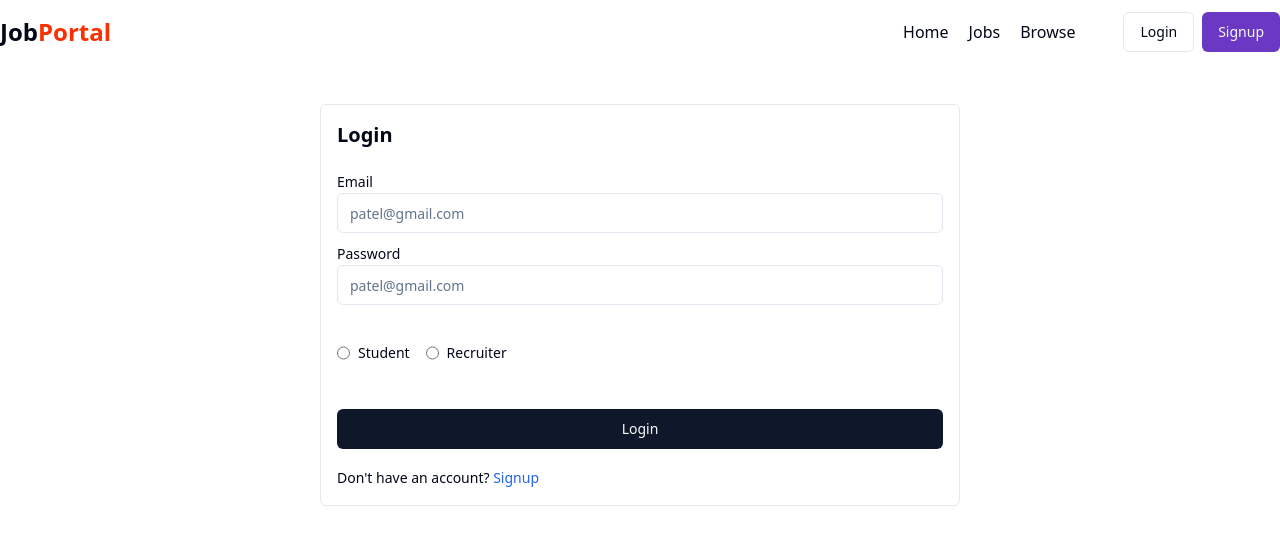
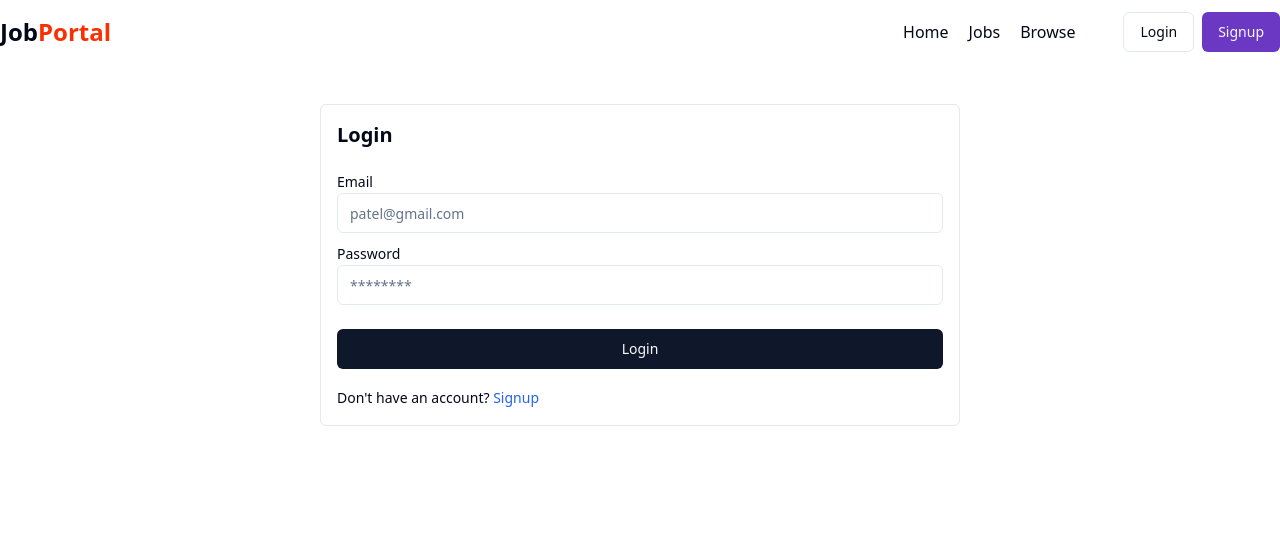
Before and after one commit to moiz-xyz/Campus-app, a React (Vite) app: page /login in a window 1280 px wide. Shown: the top 544 px of the page. Built offline with nearby package versions, Linux system fonts and the light colour scheme.

Commit message:
added realtime db to auth

```diff
--- a/src/components/auth/Login.jsx
+++ b/src/components/auth/Login.jsx
@@ -1,30 +1,29 @@
-import React, { useEffect, useState } from 'react'
-import Navbar from '../shared/Navbar'
-import { Label } from '../ui/label'
-import { Input } from '../ui/input'
-import { RadioGroup } from '../ui/radio-group'
-import { Button } from '../ui/button'
-import { Link, useNavigate } from 'react-router-dom'
+import React, { useEffect, useState } from "react";
+import Navbar from "../shared/Navbar";
+import { Label } from "../ui/label";
+import { Input } from "../ui/input";
+import { Button } from "../ui/button";
+import { Link, useNavigate } from "react-router-dom";
 import { signInWithEmailAndPassword } from "firebase/auth";
-import { auth } from '@/utils/constant'
-import { toast } from 'sonner'
-import { useDispatch, useSelector } from 'react-redux'
-import { setLoading, setUser } from '@/redux/authSlice'
-import { Loader2 } from 'lucide-react'
+import { auth, db } from "@/utils/constant";
+import { toast } from "sonner";
+import { useDispatch, useSelector } from "react-redux";
+import { setLoading, setUser } from "@/redux/authSlice";
+import { Loader2 } from "lucide-react";
+import { ref, get, child } from "firebase/database";
 
 const Login = () => {
   const [input, setInput] = useState({
     email: "",
     password: "",
-        role: "",
   });
-    const { loading,user } = useSelector(store => store.auth);
+  const { loading, user } = useSelector((store) => store.auth);
   const navigate = useNavigate();
   const dispatch = useDispatch();
 
   const changeEventHandler = (e) => {
     setInput({ ...input, [e.target.name]: e.target.value });
-    }
+  };
 
   const submitHandler = async (e) => {
     e.preventDefault();
@@ -39,15 +38,27 @@ const Login = () => {
 
       const firebaseUser = userCredential.user;
 
-        dispatch(setUser({
-            email: firebaseUser.email,
-            uid: firebaseUser.uid,
-            role: input.role
-        }));
+      const dbRef = ref(db);
+      const snapshot = await get(child(dbRef, "users/" + firebaseUser.uid));
 
+      if (snapshot.exists()) {
+        const userData = snapshot.val();
+
+        dispatch(
+          setUser({
+            fullname: userData.fullname,
+            email: userData.email,
+            uid: userData.uid,
+            phoneNumber: userData.phoneNumber,
+            role: userData.role,
+          })
+        );
+        console.log(setUser);
+        toast.success("Login successful ");
         navigate("/");
-        toast.success("Login successful");
-
+      } else {
+        toast.error("No user data found");
+      }
     } catch (error) {
       console.error(error);
       toast.error(error.message);
@@ -55,18 +66,23 @@ const Login = () => {
       dispatch(setLoading(false));
     }
   };
-    useEffect(()=>{
-        if(user){
+
+  useEffect(() => {
+    if (user) {
       navigate("/");
     }
-    },[])
+  }, [user]);
+
   return (
     <div>
       <Navbar />
-            <div className='flex items-center justify-center max-w-7xl mx-auto'>
-                <form onSubmit={submitHandler} className='w-1/2 border border-gray-200 rounded-md p-4 my-10'>
-                    <h1 className='font-bold text-xl mb-5'>Login</h1>
-                    <div className='my-2'>
+      <div className="flex items-center justify-center max-w-7xl mx-auto">
+        <form
+          onSubmit={submitHandler}
+          className="w-1/2 border border-gray-200 rounded-md p-4 my-10"
+        >
+          <h1 className="font-bold text-xl mb-5">Login</h1>
+          <div className="my-2">
             <Label>Email</Label>
             <Input
               type="email"
@@ -77,50 +93,36 @@ const Login = () => {
             />
           </div>
 
-                    <div className='my-2'>
+          <div className="my-2">
             <Label>Password</Label>
             <Input
               type="password"
               value={input.password}
               name="password"
               onChange={changeEventHandler}
-                            placeholder="patel@gmail.com"
+              placeholder="********"
             />
           </div>
-                    <div className='flex items-center justify-between'>
-                        <RadioGroup className="flex items-center gap-4 my-5">
-                            <div className="flex items-center space-x-2">
-                                <Input
-                                    type="radio"
-                                    name="role"
-                                    value="student"
-                                    checked={input.role === 'student'}
-                                    onChange={changeEventHandler}
-                                    className="cursor-pointer"
-                                />
-                                <Label htmlFor="r1">Student</Label>
-                            </div>
-                            <div className="flex items-center space-x-2">
-                                <Input
-                                    type="radio"
-                                    name="role"
-                                    value="recruiter"
-                                    checked={input.role === 'recruiter'}
-                                    onChange={changeEventHandler}
-                                    className="cursor-pointer"
-                                />
-                                <Label htmlFor="r2">Recruiter</Label>
-                            </div>
-                        </RadioGroup>
-                    </div>
-                    {
-                        loading ? <Button className="w-full my-4"> <Loader2 className='mr-2 h-4 w-4 animate-spin' /> Please wait </Button> : <Button type="submit" className="w-full my-4">Login</Button>
-                    }
-                    <span className='text-sm'>Don't have an account? <Link to="/signup" className='text-blue-600'>Signup</Link></span>
+
+          {loading ? (
+            <Button className="w-full my-4">
+              <Loader2 className="mr-2 h-4 w-4 animate-spin" /> Please wait
+            </Button>
+          ) : (
+            <Button type="submit" className="w-full my-4">
+              Login
+            </Button>
+          )}
+          <span className="text-sm">
+            Don't have an account?{" "}
+            <Link to="/signup" className="text-blue-600">
+              Signup
+            </Link>
+          </span>
         </form>
       </div>
     </div>
-    )
-}
+  );
+};
 
-export default Login
+export default Login;
--- a/src/components/auth/Signup.jsx
+++ b/src/components/auth/Signup.jsx
@@ -6,11 +6,12 @@ import { RadioGroup } from "../ui/radio-group";
 import { Button } from "../ui/button";
 import { Link, useNavigate } from "react-router-dom";
 import { createUserWithEmailAndPassword, updateProfile } from "firebase/auth";
-import { auth } from "@/utils/constant";
+import { auth, db } from "@/utils/constant";
 import { toast } from "sonner";
 import { useDispatch, useSelector } from "react-redux";
 import { setLoading, setUser } from "@/redux/authSlice";
 import { Loader2 } from "lucide-react";
+import { ref, set } from "firebase/database";
 
 const Signup = () => {
   const [input, setInput] = useState({
@@ -28,6 +29,7 @@ const Signup = () => {
   const changeEventHandler = (e) => {
     setInput({ ...input, [e.target.name]: e.target.value });
   };
+
   const submitHandler = async (e) => {
     e.preventDefault();
     try {
@@ -45,6 +47,15 @@ const Signup = () => {
         displayName: input.fullname,
       });
 
+      await set(ref(db, "users/" + firebaseUser.uid), {
+        fullname: input.fullname,
+        email: firebaseUser.email,
+        uid: firebaseUser.uid,
+        phoneNumber: input.phoneNumber,
+        role: input.role,
+      });
+
+      // 4️⃣ Update Redux store
       dispatch(
         setUser({
           fullname: input.fullname,
@@ -55,7 +66,7 @@ const Signup = () => {
         })
       );
 
-      toast.success("Signup successful ");
+      toast.success("Signup successful 🎉");
       navigate("/login");
     } catch (error) {
       console.error(error);
@@ -69,7 +80,8 @@ const Signup = () => {
     if (user) {
       navigate("/");
     }
-  }, []);
+  }, [user]);
+
   return (
     <div>
       <Navbar />
@@ -116,7 +128,7 @@ const Signup = () => {
               value={input.password}
               name="password"
               onChange={changeEventHandler}
-              placeholder="patel@gmail.com"
+              placeholder="********"
             />
           </div>
           <div className="flex items-center justify-between">
@@ -130,7 +142,7 @@ const Signup = () => {
                   onChange={changeEventHandler}
                   className="cursor-pointer"
                 />
-                <Label htmlFor="r1">Student</Label>
+                <Label>Student</Label>
               </div>
               <div className="flex items-center space-x-2">
                 <Input
@@ -141,14 +153,13 @@ const Signup = () => {
                   onChange={changeEventHandler}
                   className="cursor-pointer"
                 />
-                <Label htmlFor="r2">Recruiter</Label>
+                <Label>Recruiter</Label>
               </div>
             </RadioGroup>
           </div>
           {loading ? (
             <Button className="w-full my-4">
-              {" "}
-              <Loader2 className="mr-2 h-4 w-4 animate-spin" /> Please wait{" "}
+              <Loader2 className="mr-2 h-4 w-4 animate-spin" /> Please wait
             </Button>
           ) : (
             <Button type="submit" className="w-full my-4">
```
Lines whose indentation alone changed are shown as unchanged.
